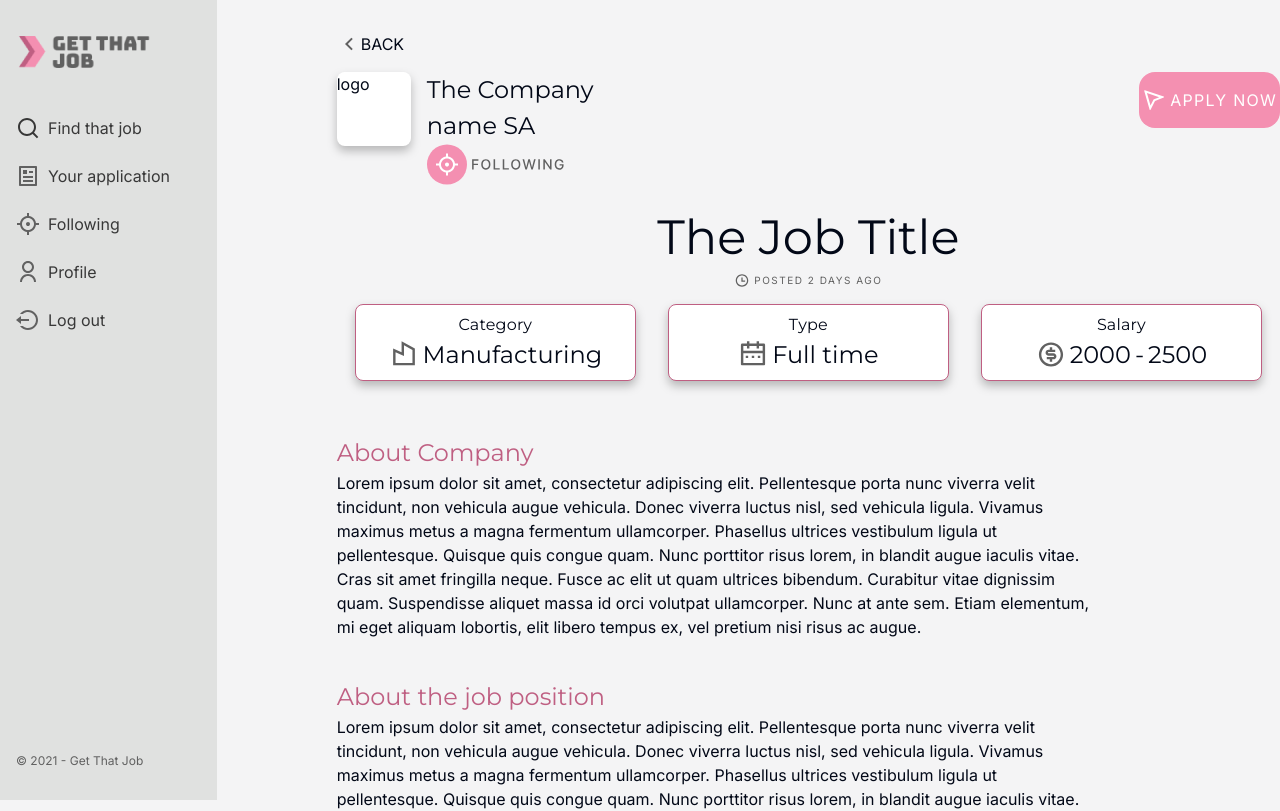
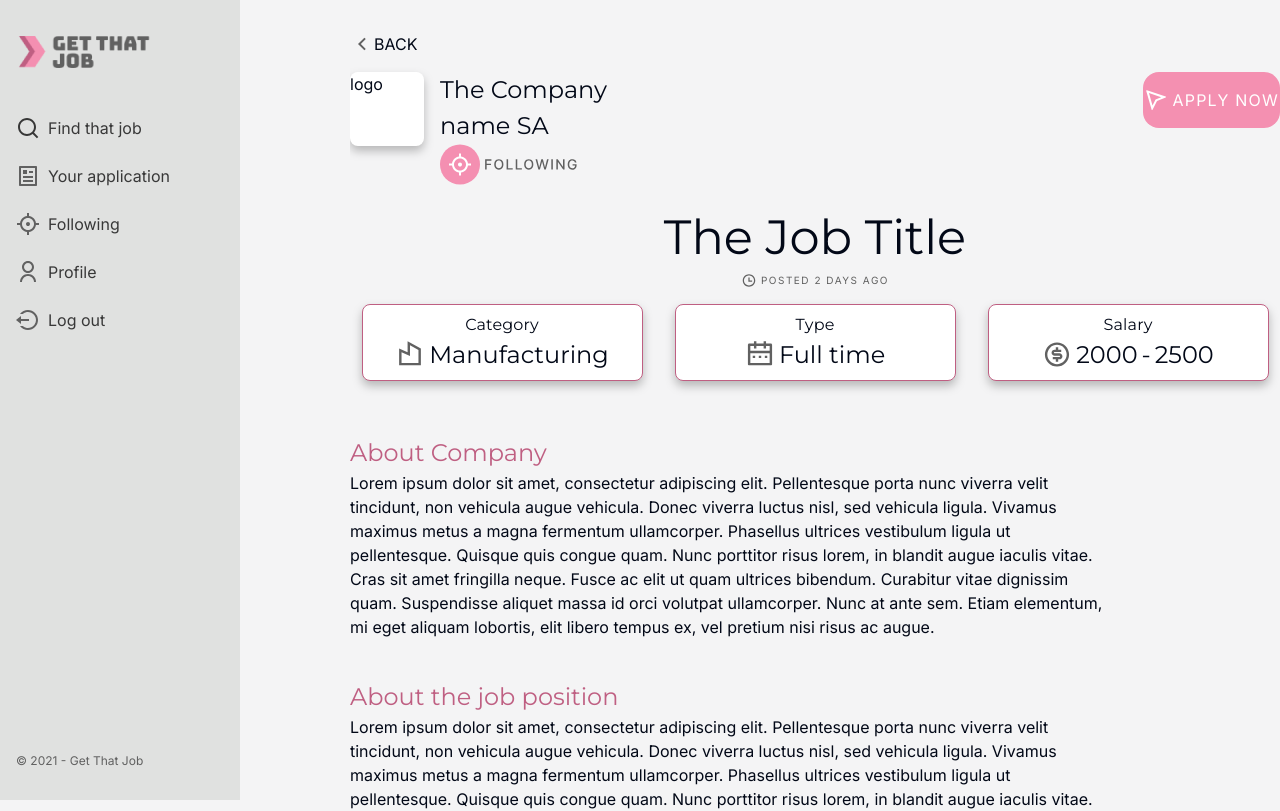
Before and after one commit to kkantaaa/get-that-job-2J3K, a React (Vite) app in the folder client/: page /user/jobdetail in a window 1280 px wide. Shown: the top 811 px of the page. Built offline with nearby package versions, Linux system fonts and the light colour scheme.

Commit message:
fix job detail margin left

```diff
--- a/client/src/components/ProfessionalSideBar.jsx
+++ b/client/src/components/ProfessionalSideBar.jsx
@@ -5,7 +5,7 @@ export default function ProfessionalSidebar() {
   const { logout } = useAuth();
 
   return (
-    <div className="w-[240px] h-screen bg-BackgroundDark flex flex-col">
+    <div className="fixed w-[240px] h-screen bg-BackgroundDark flex flex-col">
       <div className="w-[168px] h-fit px-[16px] py-[32px]">
         <img src={Logo} />
       </div>
--- a/client/src/pages/JobDetail.jsx
+++ b/client/src/pages/JobDetail.jsx
@@ -5,7 +5,7 @@ function JobDetail() {
       <div className="bg-Background overflow-x-hidden">
         <div className="flex flex-row font-Inter text-[16px]">
           <ProfessionalSidebar />
-          <div className="ml-[120px] mt-[32px]">
+          <div className="ml-[350px] mt-[32px] wrapper overflow-x-auto">
             <div className="flex flex-row">
               <svg
                 xmlns="http://www.w3.org/2000/svg"
```
